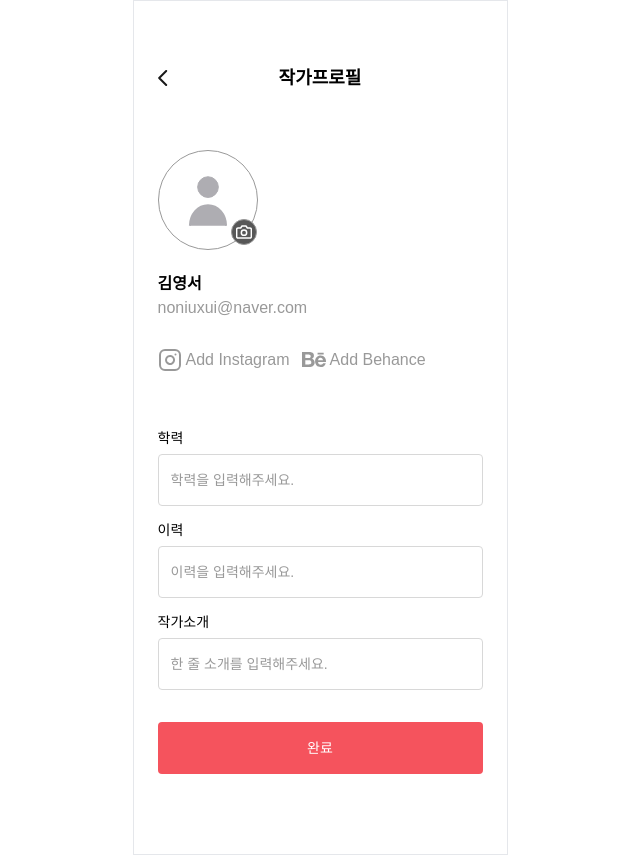
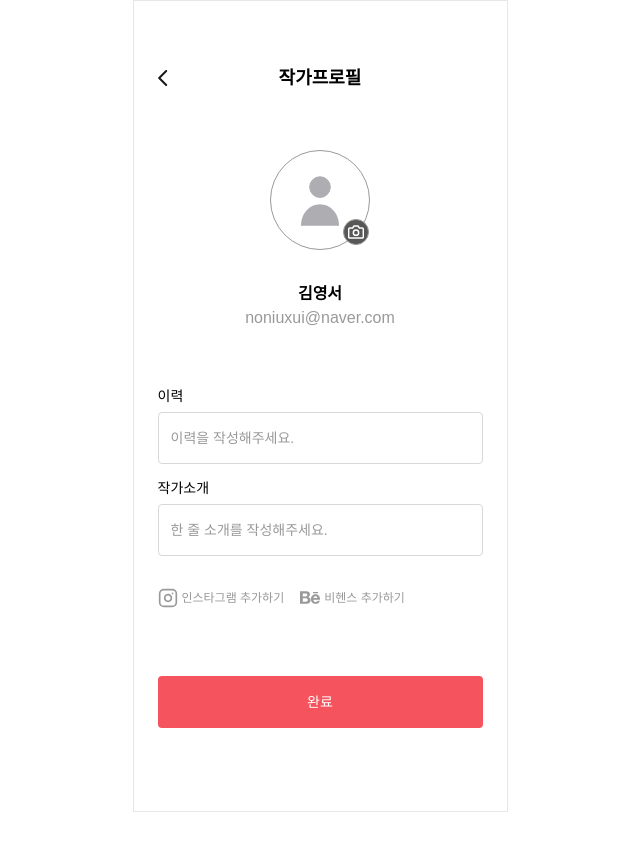
Before and after one commit to Att-ies/frontend, a Next.js app: page /auth/artist/join02 in a window 1280 px wide. Shown: the whole page, without its empty margins (320-960 px from the left). After the commit the page ends 812 px from the top, so only its background shows below. Built offline with nearby package versions, Linux system fonts and the light colour scheme.

Commit message:
design : ui modified

```diff
--- a/src/pages/auth/artist/join02.tsx
+++ b/src/pages/auth/artist/join02.tsx
@@ -3,25 +3,25 @@ import Navigate from '@components/common/Navigate';
 import Input from '@components/common/Input';
 import avartar from '@public/svg/icons/icon_avartar.svg';
 import camera from '@public/svg/icons/icon_camera.svg';
-import instagram from '@public/svg/icons/icon_instagram.svg';
-import behance from '@public/svg/icons/icon_behance.svg';
 import Image from 'next/image';
 import tw from 'tailwind-styled-components';
 import Button from '@components/common/Button';
+import { useRouter } from 'next/router';
 
 interface defaultProps {
   [key: string]: any;
 }
 
 const ProfilePicBox = tw.div<defaultProps>`
-border-[1px] w-[100px] h-[100px] rounded-full text-center border-[#999999] mt-[40px] cursor-pointer
+border-[1px] w-[100px] h-[100px] mx-auto rounded-full text-center border-[#999999] mt-[40px] cursor-pointer
 `;
 
 const UserSNSBox = tw.div<defaultProps>`
-flex cursor-pointer
+flex cursor-pointer flex items-center text-12
 `;
 
 export default function Join02() {
+  const router = useRouter();
   return (
     <Layout>
       <Navigate message="작가프로필" right_message=" "></Navigate>
@@ -33,40 +33,48 @@ export default function Join02() {
           </ProfilePicBox>
         </ProfilePicBox>
       </section>
-      <section className="mt-[22px]">
+      <section className="mt-8 w-full flex flex-col justify-center items-center">
         <div className="font-bold">김영서</div>
         <div className="text-[#999999]">noniuxui@naver.com</div>
-      </section>
-      <section className="mt-[28px] flex">
-        <UserSNSBox>
-          <Image src={instagram} alt="instagram" />
-          <span className="text-[#999999] ml-1">Add Instagram</span>
-        </UserSNSBox>
-        <UserSNSBox className="ml-3">
-          <Image src={behance} alt="behance" />
-          <span className="text-[#999999] ml-1">Add Behance</span>
-        </UserSNSBox>
       </section>
       <section className="mt-[50px] mb-8">
         <Input
           className="mb-2"
           type="text"
-          label="학력"
-          placeholder="학력을 입력해주세요."
-        />
-        <Input
-          className="mb-2"
-          type="text"
           label="이력"
-          placeholder="이력을 입력해주세요."
+          placeholder="이력을 작성해주세요."
         />
         <Input
           type="text"
           label="작가소개"
-          placeholder="한 줄 소개를 입력해주세요."
+          placeholder="한 줄 소개를 작성해주세요."
         />
       </section>
-      <Button text="완료"></Button>
+      <section className="mt-8 flex">
+        <UserSNSBox>
+          <Image
+            src="/svg/icons/icon_instagram.svg"
+            width={20}
+            height={20}
+            alt="instagram"
+          />
+          <span className="text-[#999999] ml-1">인스타그램 추가하기</span>
+        </UserSNSBox>
+        <UserSNSBox className="ml-4">
+          <Image
+            src="/svg/icons/icon_behance.svg"
+            width={20}
+            height={20}
+            alt="behance"
+          />
+          <span className="text-[#999999] ml-1">비헨스 추가하기</span>
+        </UserSNSBox>
+      </section>
+      <Button
+        onClick={() => router.push('/home')}
+        className="absolute bottom-[83px] w-[325px]"
+        text="완료"
+      />{' '}
     </Layout>
   );
 }
```
